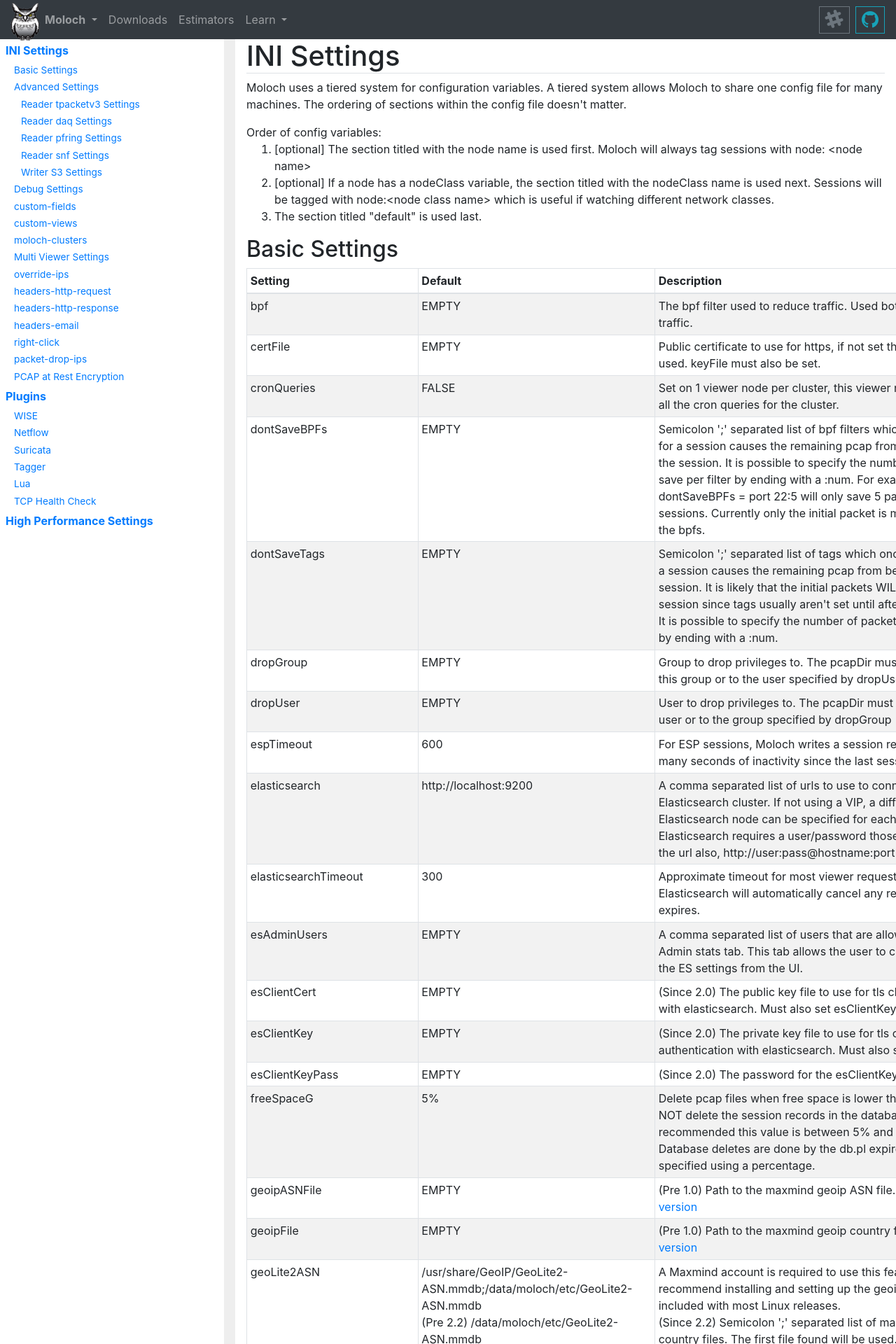
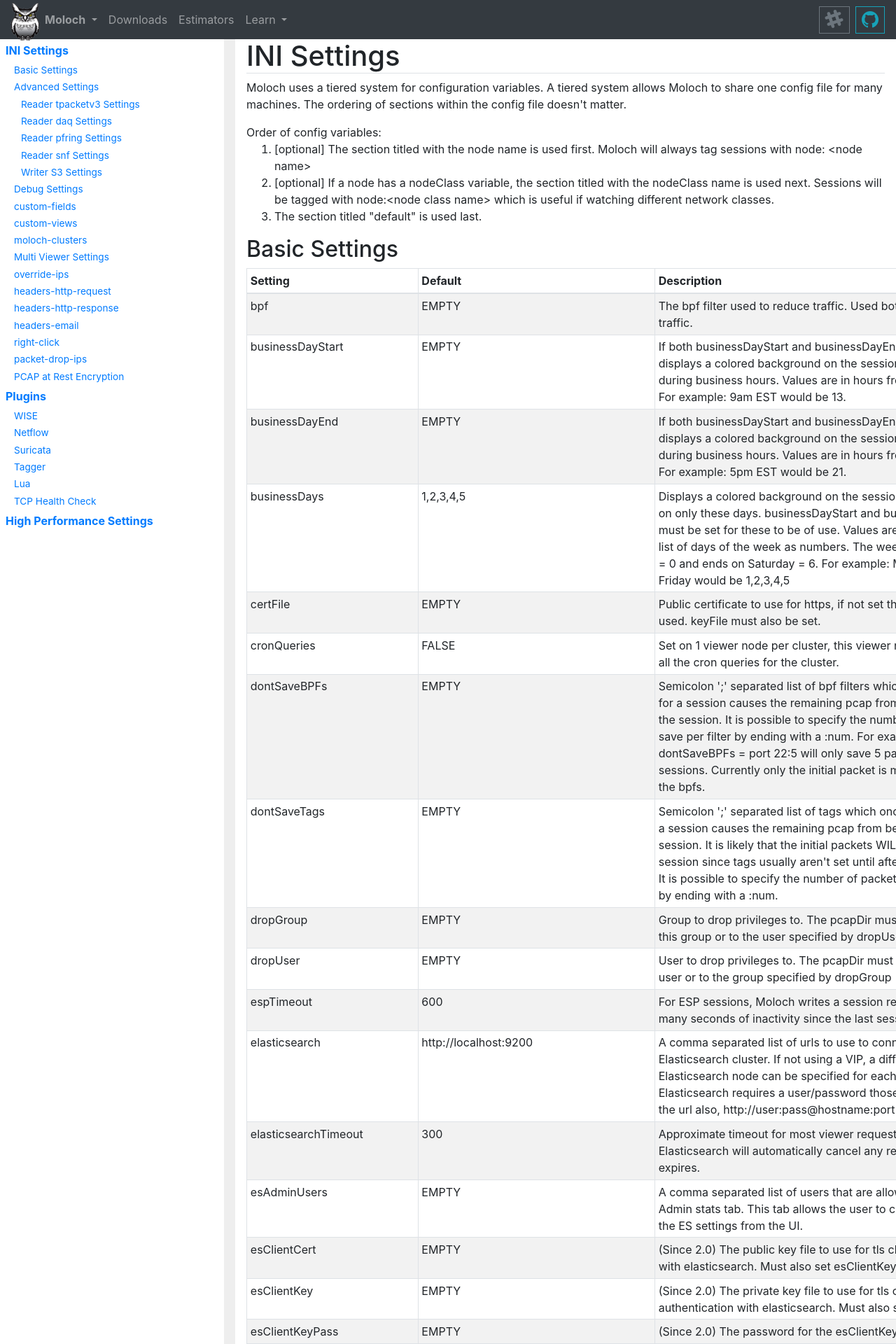
Before and after one commit to aol/molochweb, a Jekyll site: the page built from settings.html, in a window 1280 px wide. Shown: the top 1920 px of the page at 70% size. Built offline with Jekyll 4.4.1, drawn with Linux system fonts in a browser that asks for light colours; some of the changed text lies outside the part shown.

Commit message:
document business hours/days in ini settings page

```diff
--- a/settings.html
+++ b/settings.html
@@ -285,6 +285,56 @@
             </td>
           </tr>
           <tr>
+            <td id="businessDayStart">
+              businessDayStart
+              <span class="fa fa-link small copy-link cursor-copy"
+                onclick="copyLink(this, 'settings')">
+              </span>
+            </td>
+            <td>
+              EMPTY
+            </td>
+            <td>
+              If both businessDayStart and businessDayEnd are set, it displays a
+              colored background on the sessions timeline graph during business hours.
+              Values are in hours from midnight UTC. For example: 9am EST would be 13.
+            </td>
+          </tr>
+          <tr>
+            <td id="businessDayEnd">
+              businessDayEnd
+              <span class="fa fa-link small copy-link cursor-copy"
+                onclick="copyLink(this, 'settings')">
+              </span>
+            </td>
+            <td>
+              EMPTY
+            </td>
+            <td>
+              If both businessDayStart and businessDayEnd are set, it displays a
+              colored background on the sessions timeline graph during business hours.
+              Values are in hours from midnight UTC. For example: 5pm EST would be 21.
+            </td>
+          </tr>
+          <tr>
+            <td id="businessDays">
+              businessDays
+              <span class="fa fa-link small copy-link cursor-copy"
+                onclick="copyLink(this, 'settings')">
+              </span>
+            </td>
+            <td>
+              1,2,3,4,5
+            </td>
+            <td>
+              Displays a colored background on the sessions timeline graph on
+              only these days. businessDayStart and businessDayEnd must be set
+              for these to be of use. Values are comma separted list of days of
+              the week as numbers. The week starts at Sunday = 0 and ends on
+              Saturday = 6. For example: Monday through Friday would be 1,2,3,4,5
+            </td>
+          </tr>
+          <tr>
             <td id="certfile">
               certFile
               <span class="fa fa-link small copy-link cursor-copy"
```
